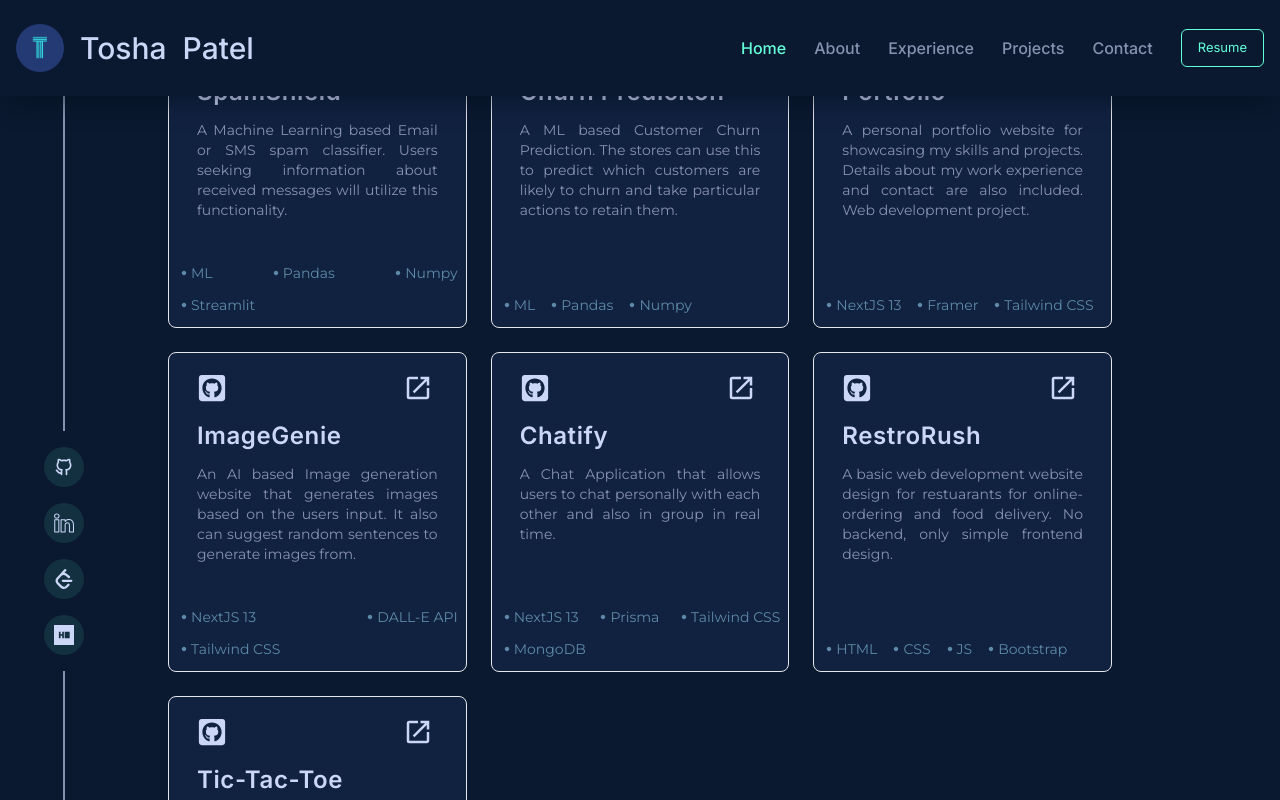
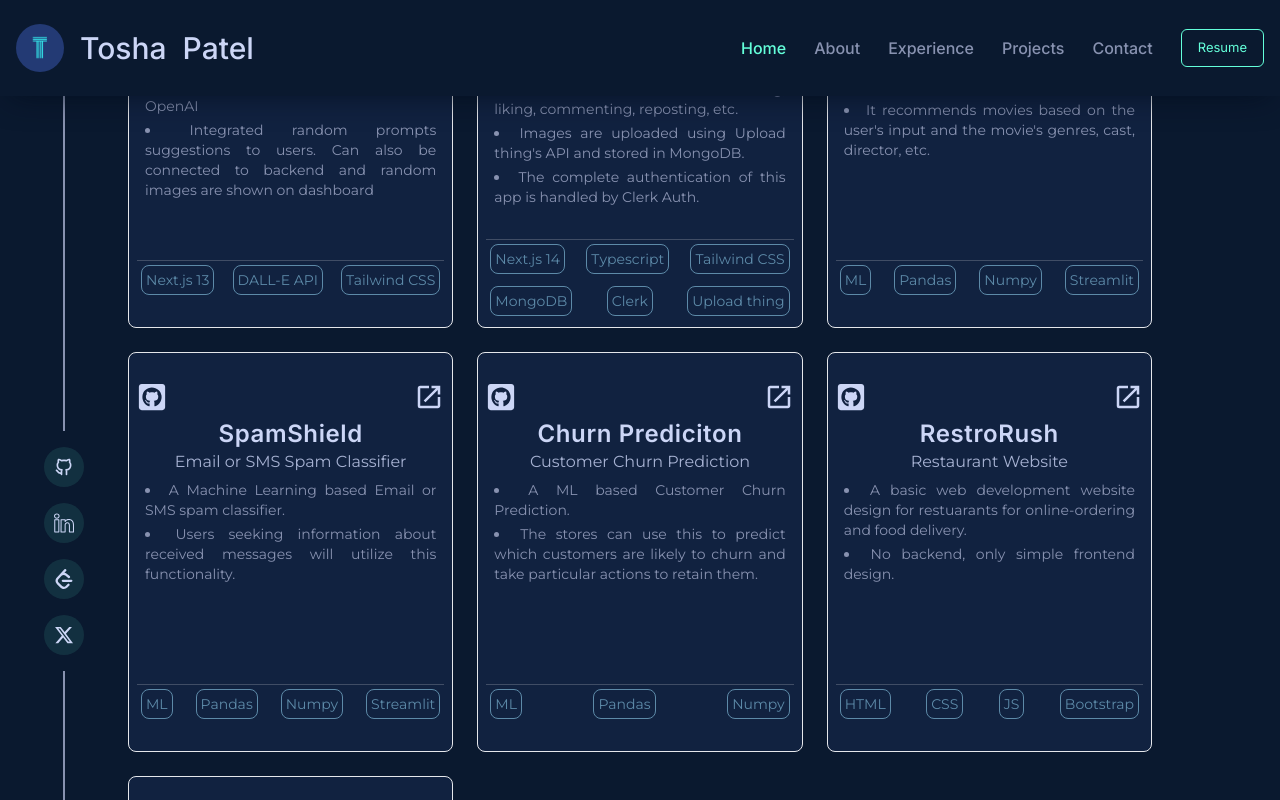
Before and after one commit to Tosha24/portfolio, a Next.js app: page / in a window 1280 px wide. Both pictures are taken after a click on the button "Show More". Built offline with nearby package versions, Linux system fonts and the light colour scheme.

Commit message:
projects added

```diff
--- a/components/About.tsx
+++ b/components/About.tsx
@@ -1,5 +1,4 @@
 import SectionTitle from "./SectionTitle";
-import { motion } from "framer-motion";
 import Skills from "./Skills";
 
 const About = () => {
@@ -11,29 +10,28 @@ const About = () => {
       <SectionTitle title="ABOUT ME" titleNo="01" />
       <div>
         <p className="text-justify tracking-wide font-medium text-textDark flex-row">
-            Hello, I&apos;m a {" "}
+          Hello, I&apos;m a{" "}
           <span className="text-textGreen">Computer Engineer</span> based in
-            India. As a student pursuing a Bachelor&apos;s degree, I am committed to
-            using data to gain valuable insights that drive informed
-            decision-making. I am currently focused on developing my skills in
+          India. As a student pursuing a Bachelor&apos;s degree, I have a solid
+          foundation in C, C++, Java and Python. I am currently focused on
+          developing my skills in
           <span className="text-textGreen">
             {" "}
-              Data Science and Machine Learning
-            </span>
-            , while also gaining experience in{" "}
-            <span className="text-textGreen"> Web Development</span>. With good
-            knowledge in C, C++, Java, Python and React.js, I have a solid
+            React.js, Next.js, Javascript, Typescript, MongoDB
+          </span>{" "}
+          while also gaining experience in{" "}
+          <span className="text-textGreen"> Redux toolkit, Express.js, Node.js</span>. I have a solid
           foundation in programming and a knack for learning new technologies
           quickly. I am eager to apply my skills to real-world problems and am
           always{" "}
-            <span className="text-textGreen">looking for oppurtunities </span>{" "}
-            to grow and learn. I have a proven track record of working
+          <span className="text-textGreen">looking for oppurtunities </span> to
+          grow and learn. I have a proven track record of working
           collaboratively with teams to solve complex problems. In addition to
           my technical skills, I possess a very{" "}
           <span className="text-textGreen"> good communication </span> and{" "}
-            <span className="text-textGreen"> problem solving </span>. If you&apos;re
-            looking for someone who is adaptable, result-driven, and committed
-            to excellence, please feel free to{" "}
+          <span className="text-textGreen"> problem solving </span>. If
+          you&apos;re looking for someone who is adaptable, result-driven, and
+          committed to excellence, please feel free to{" "}
           <span className="text-textGreen hover:underline hover:-transition-x-2 duration-700 cursor-pointer">
             <a href="#contact">connect</a>
           </span>{" "}
@@ -44,29 +42,35 @@ const About = () => {
           <span className="w-24 md:w-1/5 ml-2 bg-gray-700 h-[.5px] inline-flex"></span>
         </h4>
         <div className="flex flex-wrap gap-4">
+          <Skills skill="React.js" />
+          <Skills skill="Next.js" />
+          <Skills skill="Tailwind CSS" />
+          <Skills skill="Javascript" />
+          <Skills skill="Typescript" />
+          <Skills skill="Redux" />
+          <Skills skill="Express.js" />
+          <Skills skill="Node.js" />
+          <Skills skill="MongoDB" />
+          <Skills skill="Google Firebase" />
+          <Skills skill="MySQL" />
+          <Skills skill="HTML5" />
+          <Skills skill="CSS3" />
+          <Skills skill="C++" />
+          <Skills skill="C" />
+          <Skills skill="JAVA" />
+          <Skills skill="Python" />
           <Skills skill="Machine Learning" />
-            <Skills skill="Neural Networks" />
           <Skills skill="NLP" />
           <Skills skill="Sci-kit learn" />
           <Skills skill="Matplotlib" />
-            <Skills skill="Python" />
           <Skills skill="Flask" />
           <Skills skill="Streamlit" />
-            <Skills skill="Google Firebase" />
-            <Skills skill="MySQL" />
-            <Skills skill="JAVA" />
-            <Skills skill="C++" />
-            <Skills skill="C" />
-            <Skills skill="ReactJS" />
-            <Skills skill="NextJS 13" />
-            <Skills skill="Typescript" />
-            <Skills skill="Javascript" />
-            <Skills skill="HTML5" />
-            <Skills skill="Tailwind CSS" />
-            <Skills skill="Styled Components" />
-            <Skills skill="CSS3" />
           <Skills skill="Figma" />
+          <Skills skill="Vercel" />
           <Skills skill="Netlify" />
+          <Skills skill="Render" />
+          <Skills skill="Git" />
+          <Skills skill="GitHub" />
         </div>
       </div>
     </section>
--- a/components/Contact.tsx
+++ b/components/Contact.tsx
@@ -1,4 +1,6 @@
-import React, { useRef, useEffect } from "react";
+"use client";
+
+import React, { useEffect } from "react";
 import { motion, useAnimation } from "framer-motion";
 import { useInView } from "react-intersection-observer";
 
@@ -45,7 +47,7 @@ const Contact = () => {
         Get In Touch
       </motion.h2>
       <motion.p initial="hidden" animate={controls} variants={animationVariants} transition={{duration: 1.0, delay: 0.3}} className="max-w-[600px] text-center text-textDark">
-        <span className="text-textGreen">Looking for interships</span> and
+        <span className="text-textGreen">Looking for full-time jobs</span> and
         oppurtunities to grow. If you&apos;re looking for someone who is {" "}
         <span className="text-textGreen">adaptable</span>, {" "}
         <span className="text-textGreen"> result-driven</span> and committed to
--- a/components/LeftSide.tsx
+++ b/components/LeftSide.tsx
@@ -1,31 +1,53 @@
 import { TbBrandGithub } from 'react-icons/tb';
 import { SlSocialLinkedin } from 'react-icons/sl';
-import { SiLeetcode, SiHackerrank } from 'react-icons/si';
+import { SiLeetcode } from 'react-icons/si';
+import { FaXTwitter } from 'react-icons/fa6';
 
 const LeftSide = () => {
   return (
-    <div className='w-full h-full flex flex-col items-center justify-end gap-4 text-textLight'>
-      <div className='w-[2px] h-full bg-textDark'></div>
-      <div className='flex flex-col gap-4'>
-        <a href="https://github.com/Tosha24" target='_blank' className='text-xl w-10 h-10 rounded-full bg-hoverColor inline-flex items-center justify-center hover:text-textGreen cursor-pointer hover:-translate-y-2 transition-all duration-300'>
-            <span><TbBrandGithub/></span>
+    <div className="w-full h-full flex flex-col items-center justify-end gap-4 text-textLight">
+      <div className="w-[2px] h-full bg-textDark"></div>
+      <div className="flex flex-col gap-4">
+        <a
+          href="https://github.com/Tosha24"
+          target="_blank"
+          className="text-xl w-10 h-10 rounded-full bg-hoverColor inline-flex items-center justify-center hover:text-textGreen cursor-pointer hover:-translate-y-2 transition-all duration-300"
+        >
+          <span>
+            <TbBrandGithub />
+          </span>
         </a>
-        <a href="https://www.linkedin.com/in/tosha24/" target='_blank'
-        className='w-10 h-10 text-xl rounded-full items-center justify-center inline-flex bg-hoverColor cursor-pointer hover:text-textGreen hover:-translate-y-2 transition-all duration-300'>
-            <span><SlSocialLinkedin/></span>
+        <a
+          href="https://www.linkedin.com/in/tosha24/"
+          target="_blank"
+          className="w-10 h-10 text-xl rounded-full items-center justify-center inline-flex bg-hoverColor cursor-pointer hover:text-textGreen hover:-translate-y-2 transition-all duration-300"
+        >
+          <span>
+            <SlSocialLinkedin />
+          </span>
         </a>
-        <a href="https://leetcode.com/Tosha24/" target='_blank'
-        className='w-10 h-10 rounded-full items-center justify-center inline-flex bg-hoverColor text-xl hover:text-textGreen cursor-pointer hover:-translate-y-2 transition-all duration-300'>
-            <span><SiLeetcode/></span>
+        <a
+          href="https://leetcode.com/Tosha24/"
+          target="_blank"
+          className="w-10 h-10 rounded-full items-center justify-center inline-flex bg-hoverColor text-xl hover:text-textGreen cursor-pointer hover:-translate-y-2 transition-all duration-300"
+        >
+          <span>
+            <SiLeetcode />
+          </span>
         </a>
-        <a href="https://www.hackerrank.com/toshapatel179?hr_r=1" target='_blank'
-        className='w-10 h-10 rounded-full items-center justify-center inline-flex bg-hoverColor text-xl hover:text-textGreen cursor-pointer hover:-translate-y-2 transition-all duration-300'>
-            <span><SiHackerrank/></span>
+        <a
+          href="https://twitter.com/tosha_patel30"
+          target="_blank"
+          className="w-10 h-10 rounded-full items-center justify-center inline-flex bg-hoverColor text-xl hover:text-textGreen cursor-pointer hover:-translate-y-2 transition-all duration-300"
+        >
+          <span>
+            <FaXTwitter />
+          </span>
         </a>
       </div>
-      <div className='w-[2px] h-[30%] bg-textDark'></div>
+      <div className="w-[2px] h-[30%] bg-textDark"></div>
     </div>
-  )
+  );
 }
 
 export default LeftSide;
--- a/components/ProjectCard.tsx
+++ b/components/ProjectCard.tsx
@@ -1,24 +1,32 @@
 import { FaGithubSquare } from "react-icons/fa";
 import { MdOutlineOpenInNew } from "react-icons/md";
 import { motion } from "framer-motion";
-import { RxDotFilled } from "react-icons/rx";
 
 interface Props {
   title: string;
-  desc: string;
+  subTitle: string;
+  desc: string[];
   listItem: string[];
   gitlink: string;
   applink: string;
 }
 
-const ProjectCard = ({ title, desc, listItem, gitlink, applink}: Props) => {
+const ProjectCard = ({
+  title,
+  subTitle,
+  desc,
+  listItem,
+  gitlink,
+  applink,
+}: Props) => {
   return (
     <motion.div
-    initial={{opacity: 0}}
-    animate={{opacity: 1}}
-    transition={{delay: 0.1}}
-    className="w-full border h-80 rounded-lg bg-[#112240] p-7 flex flex-col justify-center gap-6 hover:-translate-y-2 transition-transform duration-300 relative group">
-      <div className="flex justify-between items-center top-5 absolute gap-44">
+      initial={{ opacity: 0 }}
+      animate={{ opacity: 1 }}
+      transition={{ delay: 0.1 }}
+      className="w-full border h-[400px] rounded-lg bg-[#112240] p-2 flex flex-col justify-center hover:-translate-y-2 transition-transform duration-300 gap-1"
+    >
+      <div className="flex justify-between items-center h-[30px]">
         <a href={`${gitlink}`} target="_blank">
           <FaGithubSquare className="text-3xl hover:text-textGreen cursor-pointer" />
         </a>
@@ -26,20 +34,28 @@ const ProjectCard = ({ title, desc, listItem, gitlink, applink}: Props) => {
           <MdOutlineOpenInNew className="text-3xl hover:text-textGreen cursor-pointer" />
         </a>
       </div>
-      <div className='overflow-y-scroll scrollbar scrollbar-none h-[70%]'>
+      <div className="h-[60px] flex flex-col items-center justify-center">
         <h2 className="text-2xl font-titleFont font-semibold tracking-wide text-textLight group-hover:text-textGreen duration-300">
           {title}
         </h2>
-        <p className="text-sm mt-3 text-justify text-textDark overflow-y-clip">
-          {desc}
-        </p>
+        <h3 className='text-md text-textLight/80'>{subTitle}</h3>
       </div>
-      <div className='absolute bottom-3 left-2 right-2 flex flex-row flex-wrap gap-2 justify-between'>
-      <ul className="text-xs mdl:text-sm text-extraColor flex flex-row gap-3 flex-wrap justify-between ">
-        {listItem.map((item, index) => (
-            <li key={index} className='flex flex-row flex-wrap items-center'> <RxDotFilled className='text-md'/>{item} </li>
-        ))}
-      </ul>
+      <div className="overflow-y-auto my-scrollbar min-h-[200px] px-2">
+        <ul className="flex flex-col gap-1 text-sm text-justify list-disc break-words list-inside text-textDark overflow-x-hidden">
+          {desc.map((item, index) => (
+            <li key={index} className="list-disc">{item}</li>
+          ))}
+        </ul>
+      </div>
+      <div className="max-h-[150px] p-1 overflow-y-hidden border-t border-gray-50/20">
+        <ul className="text-xs mdl:text-sm text-extraColor flex flex-row gap-3 flex-wrap items-center justify-between">
+          {listItem.map((item, index) => (
+            <li key={index} className="border p-1 border-extraColor rounded-lg">
+              {" "}
+              {item}{" "}
+            </li>
+          ))}
+        </ul>
       </div>
     </motion.div>
   );
--- a/components/Projects.tsx
+++ b/components/Projects.tsx
@@ -1,3 +1,5 @@
+"use client";
+
 import { useState } from "react";
 import SectionTitle from "./SectionTitle";
 import ProjectCard from "./ProjectCard";
@@ -12,7 +14,38 @@ const Projects = () => {
       className="max-w-containerSmall mx-auto py-10 lgl:py-24"
     >
       <SectionTitle title="PROJECTS" titleNo="03" />
-        <motion.div initial={{opacity: 0}} animate={{opacity: 1}} transition={{duration: 0.5}} className="grid grid-cols-1 md:grid-cols-2 xl:grid-cols-3 gap-6 mt-10 lgl:px-10">
+      <motion.div
+        initial={{ opacity: 0 }}
+        animate={{ opacity: 1 }}
+        transition={{ duration: 0.5 }}
+        className="grid grid-cols-1 md:grid-cols-2 xl:grid-cols-3 gap-6 mt-10"
+      >
+        <motion.div
+          initial={{ opacity: 0 }}
+          animate={{ opacity: 1 }}
+          transition={{ delay: 0.1 }}
+        >
+          <ProjectCard
+            title="E-Kart"
+            subTitle="E-commerce Website"
+            desc={[
+              "Website for buying and selling products having filters and search functionality.",
+              "It also contains Admin panel for managing the users, orders, products, and categories.",
+              "The dashboard in Admin panel makes it easy to keep track of products sell and purchase.",
+            ]}
+            listItem={[
+              "MERN",
+              "Redux",
+              "Tailwind CSS",
+              "Javascript",
+              "MongoDB",
+              "Cloudinary",
+            ]}
+            gitlink="https://github.com/Tosha24/EZ-Invoice"
+            applink="#"
+          />
+        </motion.div>
+
         <motion.div
           initial={{ opacity: 0 }}
           animate={{ opacity: 1 }}
@@ -20,8 +53,19 @@ const Projects = () => {
         >
           <ProjectCard
             title="EZ-Invoice"
-              desc="A free and useful tool for businesses to create and manage invoices. The website can used by small scale businesses to generate and track their invoices at one place."
-              listItem={["NextJs", "Tailwind CSS", "Mongoose", "MongoDB"]}
+            subTitle="Invoice Generator and Manager"
+            desc={[
+              "A free and useful tool for small scale businesses to generate and track their invoices at one place.",
+              "Used for processing invoices, tracking company's exports, managing invoices.",
+              "Includes CRUD operations on invoices, download invoices in .pdf, .docx or .xlsx format.",
+            ]}
+            listItem={[
+              "Next.js",
+              "Tailwind CSS",
+              "Mongoose",
+              "MongoDB",
+              "Typescript",
+            ]}
             gitlink="https://github.com/Tosha24/EZ-Invoice"
             applink="#"
           />
@@ -34,8 +78,18 @@ const Projects = () => {
         >
           <ProjectCard
             title="Weather App"
-              desc="It provides weather information for user's geolocation. User can search for any city for current weather conditions, forecasts, and other additional details like temperature, wind, humidity, etc."
-              listItem={["Vite+React.js", "Tailwind CSS", "OpenWeatherMapAPI"]}
+            subTitle="Weather Forecasting website"
+            desc={[
+              "This weather app automatically fetches user's geolocation for accurate local weather updates for current location",
+              "User can search for any location's weather and other additional details like temperature, wind, humidity, etc.",
+              "Also you can get 5-day forecast for that particular location",
+            ]}
+            listItem={[
+              "Vite+React.js",
+              "Tailwind CSS",
+              "OpenWeatherMapAPI",
+              "Typescript",
+            ]}
             gitlink="https://github.com/Tosha24/WeatherApp"
             applink="https://weather-app-panicletech.netlify.app/"
           />
@@ -44,11 +98,62 @@ const Projects = () => {
         <motion.div
           initial={{ opacity: 0 }}
           animate={{ opacity: 1 }}
+          transition={{ delay: 0.4 }}
+        >
+          <ProjectCard
+            title="ImageGenie"
+            subTitle="AI based Image Generation"
+            desc={[
+              "Generates images based on the search input using DALL-E API from OpenAI",
+              "Integrated random prompts suggestions to users. Can also be connected to backend and random images are shown on dashboard",
+            ]}
+            listItem={["Next.js 13", "DALL-E API", "Tailwind CSS"]}
+            gitlink="https://github.com/Tosha24/ImageGenie"
+            applink="https://github.com/Tosha24/ImageGenie#readme"
+          />
+        </motion.div>
+
+        <motion.div
+          initial={{ opacity: 0 }}
+          animate={{ opacity: 1 }}
+          transition={{ delay: 0.4 }}
+        >
+          <ProjectCard
+            title="Threads"
+            subTitle="A Social Media Website"
+            desc={[
+              "A social media website for sharing posts and images with friends and family.",
+              "It contains features like following, liking, commenting, reposting, etc.",
+              "Images are uploaded using Upload thing's API and stored in MongoDB.",
+              "The complete authentication of this app is handled by Clerk Auth.",
+            ]}
+            listItem={[
+              "Next.js 14",
+              "Typescript",
+              "Tailwind CSS",
+              "MongoDB",
+              "Clerk",
+              "Upload thing",
+            ]}
+            gitlink="https://github.com/Tosha24/threads"
+            applink="https://threads-tosha24.vercel.app/"
+          />
+        </motion.div>
+
+        {isExpanded && (
+          <>
+            <motion.div
+              initial={{ opacity: 0 }}
+              animate={{ opacity: 1 }}
               transition={{ delay: 0.1 }}
             >
               <ProjectCard
                 title="MovieMate"
-              desc="A Machine Learning based Movie Recommendation System. It recommends movies based on the user&apos;s input and the movie&apos;s genres, cast, director, etc."
+                subTitle="Movie Recommendation System"
+                desc={[
+                  "A Machine Learning based Movie Recommendation System.",
+                  "It recommends movies based on the user's input and the movie's genres, cast, director, etc.",
+                ]}
                 listItem={["ML", "Pandas", "Numpy", "Streamlit"]}
                 gitlink="https://github.com/Tosha24/movie-recommendation"
                 applink="https://tosha24-movie-recommendation-main-osz07d.streamlit.app/"
@@ -62,7 +167,11 @@ const Projects = () => {
             >
               <ProjectCard
                 title="SpamShield"
-              desc="A Machine Learning based Email or SMS spam classifier. Users seeking information about received messages will utilize this functionality."
+                subTitle="Email or SMS Spam Classifier"
+                desc={[
+                  "A Machine Learning based Email or SMS spam classifier.",
+                  "Users seeking information about received messages will utilize this functionality.",
+                ]}
                 listItem={["ML", "Pandas", "Numpy", "Streamlit"]}
                 gitlink="https://github.com/Tosha24/movie-recommendation"
                 applink="https://tosha24-movie-recommendation-main-osz07d.streamlit.app/"
@@ -76,53 +185,13 @@ const Projects = () => {
             >
               <ProjectCard
                 title="Churn Prediciton"
-              desc="A ML based Customer Churn Prediction. The stores can use this to predict which customers are likely to churn and take particular actions to retain them."
+                subTitle="Customer Churn Prediction"
+                desc={[
+                  "A ML based Customer Churn Prediction.",
+                  "The stores can use this to predict which customers are likely to churn and take particular actions to retain them.",
+                ]}
                 listItem={["ML", "Pandas", "Numpy"]}
                 gitlink="https://github.com/Tosha24/Customer-Churn-Prediction"
-              applink="#"
-            />
-          </motion.div>
-
-          <motion.div
-            initial={{ opacity: 0 }}
-            animate={{ opacity: 1 }}
-            transition={{ delay: 0.3 }}
-          >
-            <ProjectCard
-              title="Portfolio"
-              desc="A personal portfolio website for showcasing my skills and projects. Details about my work experience and contact are also included. Web development project."
-              listItem={["NextJS 13", "Framer", "Tailwind CSS"]}
-              gitlink="https://github.com/Tosha24/portfolio"
-              applink="https://portfolio-tosha24.vercel.app/"
-            />
-          </motion.div>
-
-          {isExpanded && (
-            <>
-              <motion.div
-                initial={{ opacity: 0 }}
-                animate={{ opacity: 1 }}
-                transition={{ delay: 0.4 }}
-              >
-                <ProjectCard
-                  title="ImageGenie"
-                  desc="An AI based Image generation website that generates images based on the users input. It also can suggest random sentences to generate images from."
-                  listItem={["NextJS 13", "DALL-E API", "Tailwind CSS"]}
-                  gitlink="https://github.com/Tosha24/ImageGenie"
-                  applink="https://github.com/Tosha24/ImageGenie#readme"
-                />
-              </motion.div>
-
-              <motion.div
-                initial={{ opacity: 0 }}
-                animate={{ opacity: 1 }}
-                transition={{ delay: 0.5 }}
-              >
-                <ProjectCard
-                  title="Chatify"
-                  desc="A Chat Application that allows users to chat personally with each other and also in group in real time."
-                  listItem={["NextJS 13", "Prisma", "Tailwind CSS", "MongoDB"]}
-                  gitlink="https://github.com/Tosha24/Chatify"
                 applink="#"
               />
             </motion.div>
@@ -134,7 +203,11 @@ const Projects = () => {
             >
               <ProjectCard
                 title="RestroRush"
-                  desc="A basic web development website design for restuarants for online-ordering and food delivery. No backend, only simple frontend design."
+                subTitle="Restaurant Website"
+                desc={[
+                  "A basic web development website design for restuarants for online-ordering and food delivery.",
+                  "No backend, only simple frontend design.",
+                ]}
                 listItem={["HTML", "CSS", "JS", "Bootstrap"]}
                 gitlink="https://github.com/Tosha24/RestoRush"
                 applink="https://github.com/Tosha24/RestoRush"
@@ -148,8 +221,11 @@ const Projects = () => {
             >
               <ProjectCard
                 title="Tic-Tac-Toe"
-                  desc="A classic game of X's and O's, a battle of wits and rows,
-                  Three in a line, victory is divine, A simple Tic Tac Toe game that brings joy that grows!"
+                subTitle="A classic game of X's and O's"
+                desc={[
+                  "A classic game of X's and O's, a battle of wits and rows, Three in a line, victory is divine.",
+                  "A simple Tic Tac Toe game that brings joy that grows!",
+                ]}
                 listItem={["React.js", "Tailwind CSS", "Javascript"]}
                 gitlink="https://github.com/Tosha24/tic-tac-toe"
                 applink="https://tic-tac-toe33.netlify.app/"
--- a/package.json
+++ b/package.json
@@ -19,7 +19,7 @@
     "next": "13.4.5",
     "react": "18.2.0",
     "react-dom": "18.2.0",
-    "react-icons": "^4.9.0",
+    "react-icons": "^5.0.1",
     "react-intersection-observer": "^9.4.4",
     "react-scroll": "^1.8.9",
     "typescript": "5.1.3"
--- a/pages/index.tsx
+++ b/pages/index.tsx
@@ -13,7 +13,7 @@ export default function Home() {
   return (
     <>
       <Head>
-        <title>Portfolio</title>
+        <title>Tosha Patel - Portfolio</title>
         <meta name="description" content="Generated by create next app" />
         <meta name="viewport" content="width=device-width, initial-scale=1" />
         <link rel="icon" href="/logo.ico"/>
--- a/styles/globals.css
+++ b/styles/globals.css
@@ -6,3 +6,14 @@
 .active{
     color: #64ffda;
 }
+
+.my-scrollbar::-webkit-scrollbar {
+    width: var(--scrollbar-width, 2px);
+    height: var(--scrollbar-height, 2px);
+}
+
+.my-scrollbar::-webkit-scrollbar-thumb {
+    background-color: var(--scrollbar-thumb-background, "#ccd6f6") ;
+    border-radius: var(--scrollbar-thumb-border-radius, 5px);
+    border: var(--scrollbar-thumb-border, 3px solid #ccd6f6);
+}
```
Also changed, not shown: components/Banner.tsx (+32 -22 lines), components/Experience.tsx (+3 -20 lines), components/works/Cognizant.tsx (deleted, +0 -47 lines), 1 other file (tests, documents, lock files or other folders). Lines whose indentation alone changed are shown as unchanged.
